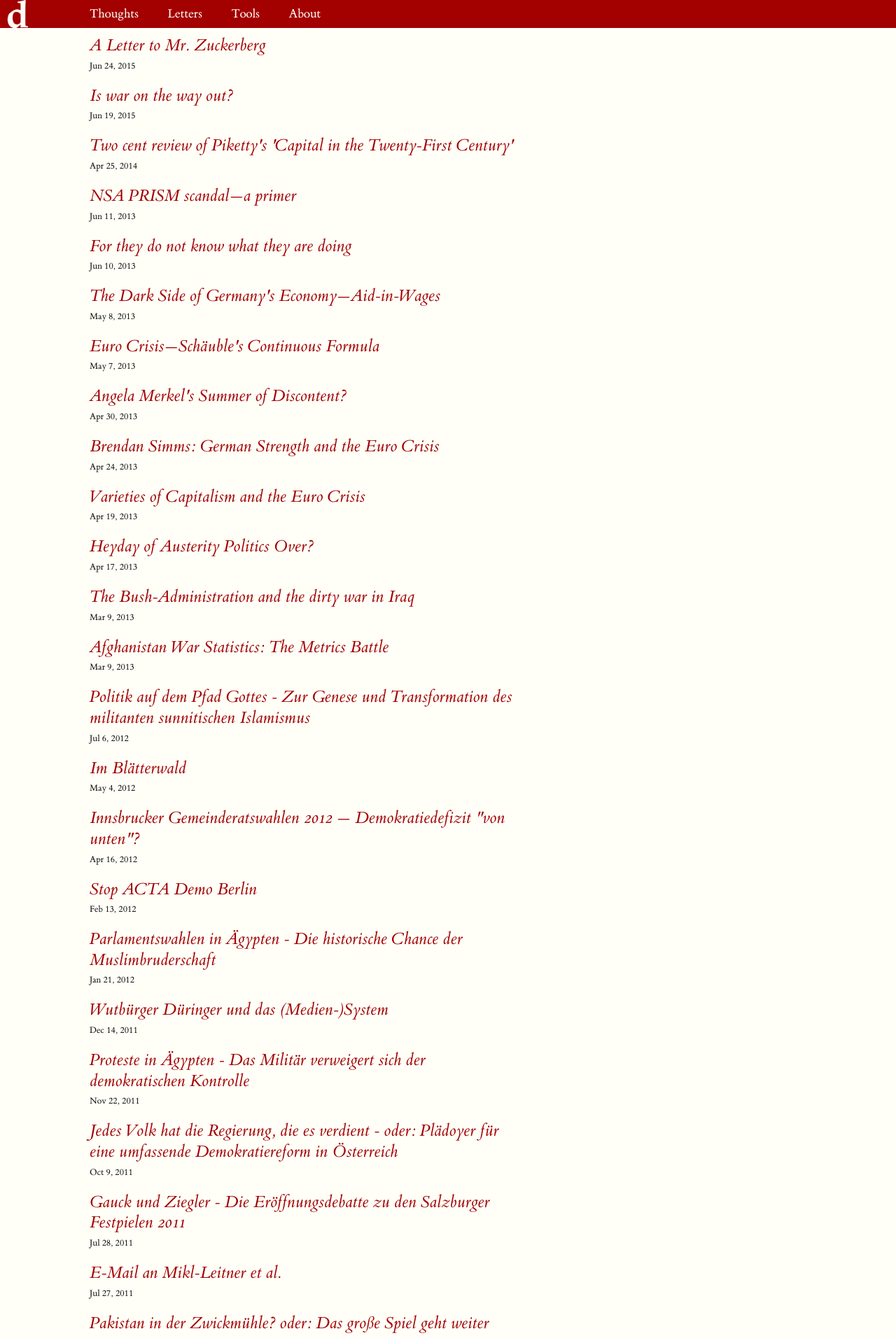
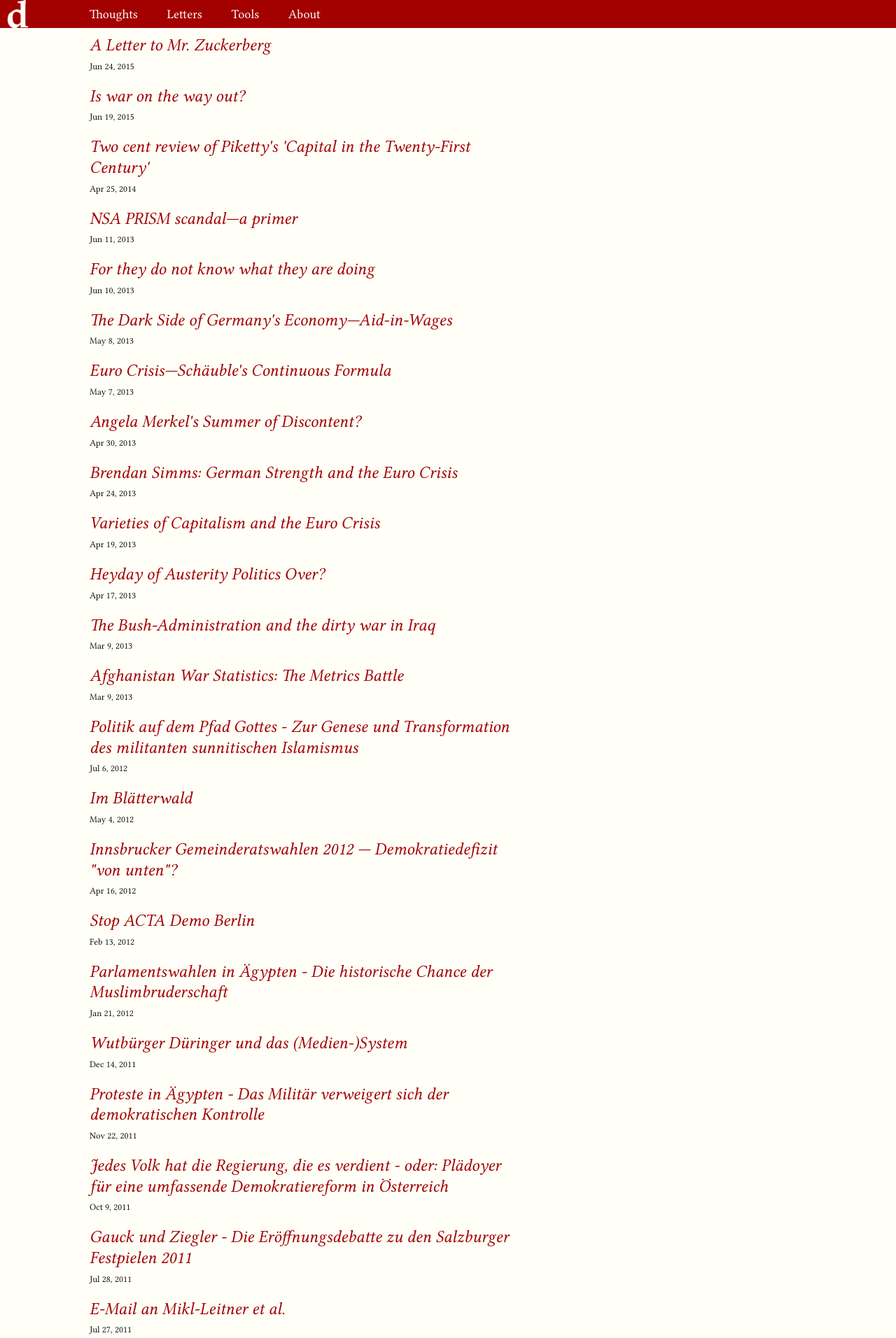
Before and after one commit to mo-tom/bkp, a Jekyll site: the page built from index.html, in a window 1280 px wide. Shown: the top 1912 px of the page at 70% size. Built offline with Jekyll 4.4.1, drawn with Linux system fonts in a browser that asks for light colours.

Commit message:
font change

```diff
--- a/css/tufte.css
+++ b/css/tufte.css
@@ -55,22 +55,22 @@ table {
 
 
 @font-face {
-  font-family: ETBembo;
+  font-family: Linuxlib;
   font-style: normal;
   font-weight: normal;
-  src: url("/css/ETBembo-RomanLF.ttf") format('truetype');
+  src: url("/css/LinLibertine_R.otf") format('truetype');
 }
 
 @font-face {
-  font-family: ETBembo;
+  font-family: Linuxlib;
   font-weight: bold;
-  src: url("/css/ETBembo-BoldLF.ttf") format('truetype');
+  src: url("/css/LinLibertine_RB.otf") format('truetype');
 }
 
 @font-face {
-  font-family: ETBembo;
+  font-family: Linuxlib;
   font-style: italic;
-  src: url("/css/ETBembo-DisplayItalic.ttf") format('truetype');
+  src: url("/css/LinLibertine_RI.otf") format('truetype');
 }
 
 html {
@@ -314,7 +314,7 @@ body {
   width: 100%;
        margin-left: auto;
        margin-right: auto;
-       font-family: ETBembo, Palatino, serif;
+       font-family: Linuxlib, serif;
        -webkit-font-smoothing: subpixel-antialiased;
        background-color: #fffff8;
        color: #111;
@@ -401,7 +401,7 @@ div.social {
   color: #fffff8;
   display: none;
   font-size: 18px;
-  font-family: ETBembo, serif;
+  font-family: Linuxlib, serif;
   font-weight: normal;
   -webkit-font-smoothing: antialiased;
   left: -60px;
```
Also changed, not shown: css/LinLibertine_DR.otf (added), css/LinLibertine_M.otf (added), css/LinLibertine_R.otf (added), css/LinLibertine_RB.otf (added), css/LinLibertine_RBI.otf (added), css/LinLibertine_RI.otf (added), css/LinLibertine_RZ.otf (added), css/LinLibertine_RZI.otf (added).
